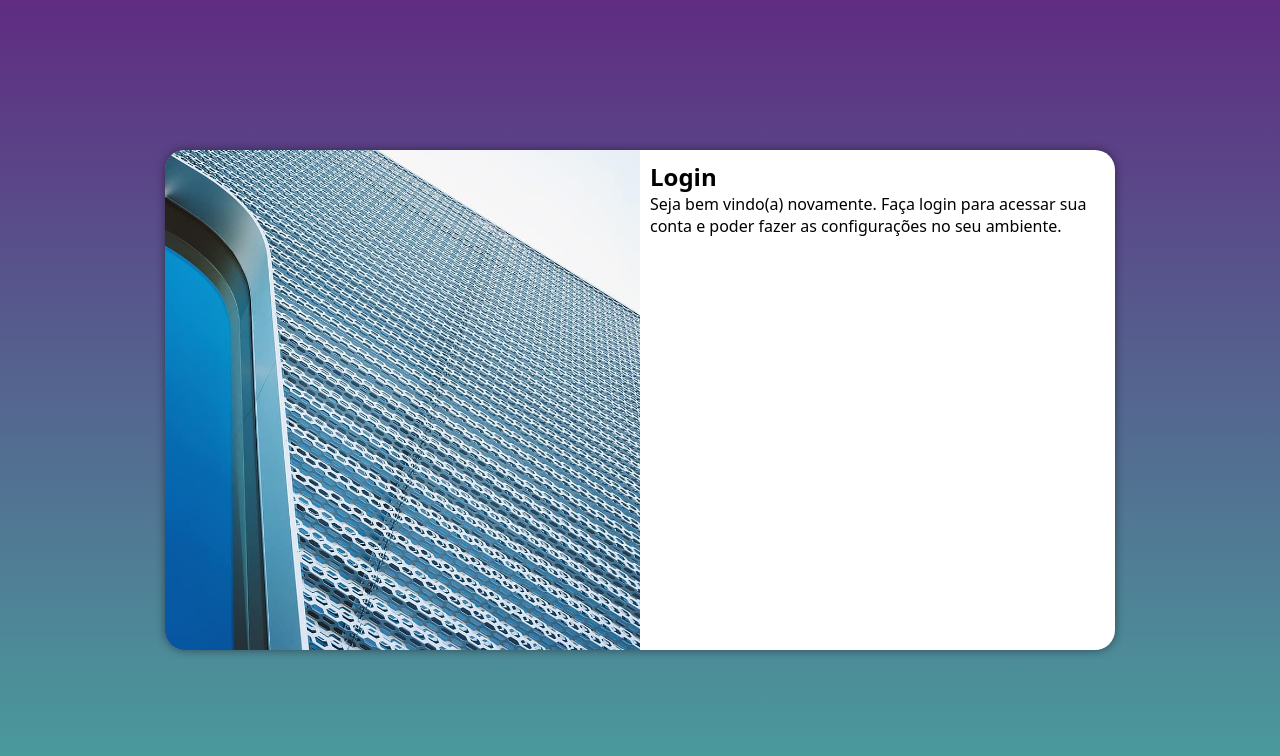
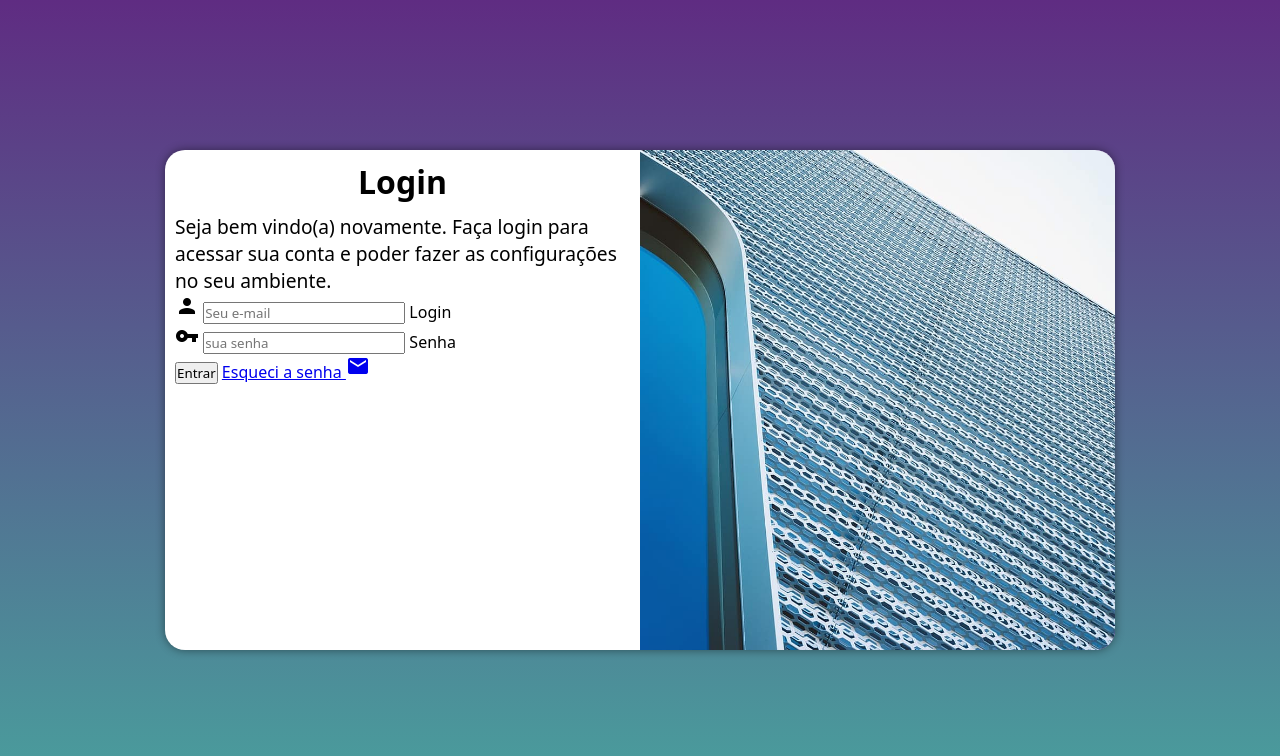
Before and after one commit to Karolynemirella/projeto-login, a plain HTML site: page index.html in a window 1280 px wide. Drawn offline with Linux system fonts and the light colour scheme.

Commit message:
adicionei o formulário

```diff
--- a/estilos/media-query.css
+++ b/estilos/media-query.css
@@ -36,14 +36,21 @@
     }
 
     section#login > div#imagem {
-        float: left;
+        float: right;
         width: 50%;
         height: 100%;
     }
 
     section#login > div#formulario {
-        float: right;
+        float: left;
         width: 50%;
     }
 
+    div#formulario > h1 {
+        font-size: 2em;
+    }
+
+    div#formulario > p {
+        font-size: 1.2em;
+    }
 }
--- a/estilos/style.css
+++ b/estilos/style.css
@@ -54,3 +54,8 @@ section#login > div#formulario {
     display: block;
     padding: 10px;
 }
+
+div#formulario > h1 {
+    text-align: center;
+    margin-bottom: 10px;
+}
--- a/index.html
+++ b/index.html
@@ -4,6 +4,7 @@
     <meta charset="UTF-8">
     <meta name="viewport" content="width=device-width, initial-scale=1.0">
     <title>Login</title>
+    <link href="https://fonts.googleapis.com/icon?family=Material+Icons" rel="stylesheet">
     <link rel="stylesheet" href="estilos/style.css">
     <link rel="stylesheet" href="estilos/media-query.css">
 </head>
@@ -16,8 +17,21 @@
             <div id="formulario">
                 <h1>Login</h1>
                 <p>Seja bem vindo(a) novamente. Faça login para acessar sua conta e poder fazer as configurações no seu ambiente.</p>
-                <form action="login.php" method="post">
-
+                <form action="login.php" method="post" autocomplete="on">
+                    <div class="campo">
+                        <span class="material-icons">person</span>
+                        <input type="email" name="login" id="ilogin" placeholder="Seu e-mail" autocomplete="email" required maxlength="30">
+                        <label for="ilogin">Login</label>
+                    </div>
+                    <div class="campo">
+                        <span class="material-icons">vpn_key</span>
+                        <input type="password" name="senha" id="isenha" placeholder="sua senha" autocomplete="current-password" required minlength="8" maxlength="20">
+                        <label for="isenha">Senha</label>
+                    </div>
+                    <input type="submit" value="Entrar">
+                    <a href="esqueci.html">
+                        Esqueci a senha <span class="material-icons">mail</span>
+                    </a>
                 </form>
             </div>
         </section>
```
